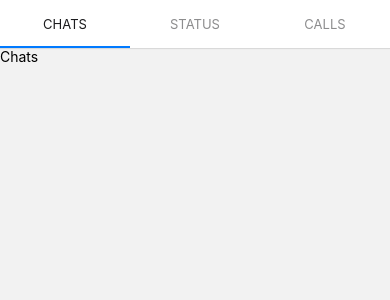
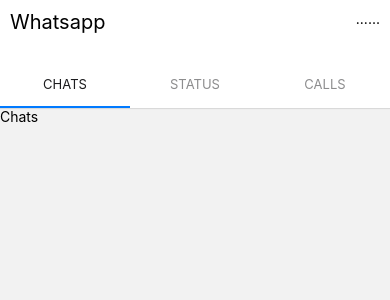
Before and after one commit to DevNetoSantos/clone-whatsapp-mobile, a React Native app: screen / in a window 390 px wide. Shown: the top 300 px of the page. Built offline with nearby package versions, Linux system fonts and the light colour scheme.

Commit message:
header base ready

```diff
--- a/package.json
+++ b/package.json
@@ -12,6 +12,7 @@
   "dependencies": {
     "@react-navigation/material-top-tabs": "^6.2.4",
     "@react-navigation/native": "^6.0.13",
+    "@react-navigation/native-stack": "^6.9.0",
     "react": "18.1.0",
     "react-native": "0.70.1",
     "react-native-pager-view": "^6.0.0",
--- a/src/App.tsx
+++ b/src/App.tsx
@@ -1,10 +1,12 @@
 import * as React from 'react';
 import { NavigationContainer } from '@react-navigation/native';
 import TopTabrs from './routes/TopTabs';
+import Header from './components/Header';
 
 export default function App() {
   return (
     <NavigationContainer>
+      <Header />
       <TopTabrs />
     </NavigationContainer>
   );
--- /dev/null
+++ b/src/components/Header.tsx
@@ -0,0 +1,38 @@
+import {
+  View,
+  Text,
+  StyleSheet
+} from "react-native";
+
+const Header = () => {
+  return(
+    <View style={styles.container}>
+
+      <Text style={styles.title}>Whatsapp</Text>
+      <View style={styles.containerItems}>
+        <Text>...</Text>
+        <Text>...</Text>
+      </View>
+
+    </View>
+  );
+}
+
+const styles = StyleSheet.create({
+  container: {
+    height: 60,
+    padding: 10,
+    flexDirection: 'row',
+    justifyContent: 'space-between'
+  },
+
+  title: {
+    fontSize: 20,
+  },
+
+  containerItems: {
+    flexDirection: 'row'
+  }
+});
+
+export default Header;
```
Also changed, not shown: 2 other files (tests, documents, lock files or other folders).
